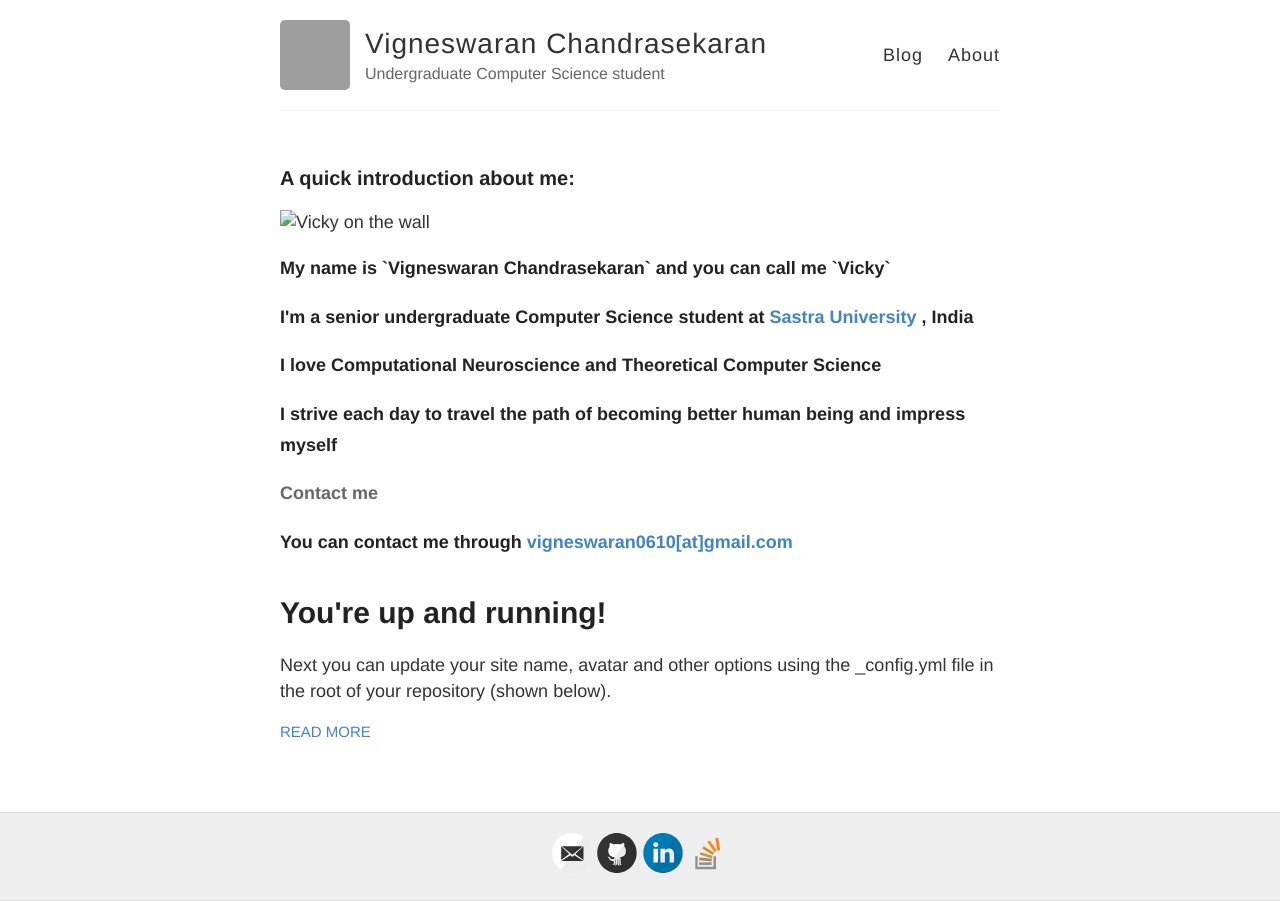
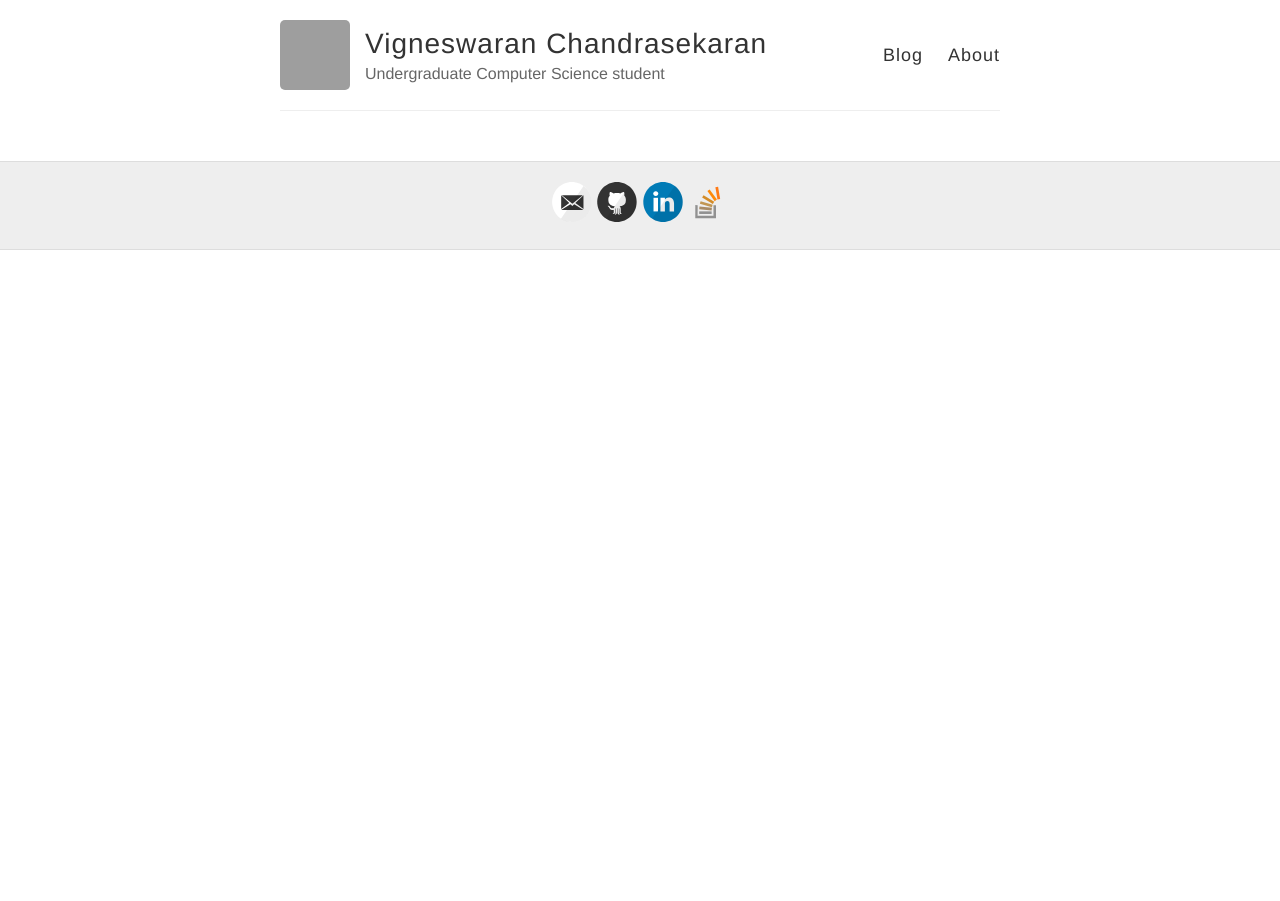
Before and after one commit to vigneswaran-chandrasekaran/Vigneswaran-chandrasekaran.github.io, a Jekyll site: the page built from index.html, in a window 1280 px wide. Built offline with Jekyll 4.4.1, drawn with Linux system fonts in a browser that asks for light colours; a file with an impossible date is left out; grey boxes are pictures that could not be loaded.

Commit message:
Check first blog post

```diff
--- a/_posts/2014-3-3-Hello-World.md
+++ /dev/null
@@ -1,10 +0,0 @@
----
-layout: post
-title: You're up and running!
----
-
-Next you can update your site name, avatar and other options using the _config.yml file in the root of your repository (shown below).
-
-![_config.yml]({{ site.baseurl }}/images/config.png)
-
-The easiest way to make your first post is to edit this one. Go into /_posts/ and update the Hello World markdown file. For more instructions head over to the [Jekyll Now repository](https://github.com/barryclark/jekyll-now) on GitHub.
--- a/index.html
+++ b/index.html
@@ -1,22 +1,6 @@
 ---
 layout: default
 ---
-
-<h3> <b> A quick introduction about me: </b>  </h3>
-
-<img src="vicky_about.jpg" alt="Vicky on the wall">
-
-<h5> My name is `Vigneswaran Chandrasekaran` and you can call me `Vicky` </h5>
-
-<h5> I'm a senior undergraduate Computer Science student at <a href="http://sastra.edu"> Sastra University </a>, India </h5>
-
-<h5> I love Computational Neuroscience and Theoretical Computer Science </h5>
-
-<h5> I strive each day to travel the path of becoming better human being and impress myself </h5>
-
-<h4> Contact me </h4>
-<h5> You can contact me through <a href="mailto:vigneswaran0610@gmail.com"> vigneswaran0610[at]gmail.com </a></h5>
-
 <div class="posts">
   {% for post in site.posts %}
     <article class="post">
```
Also changed, not shown: _posts/2020-25-01-Comp model of BG.md (added, +14 -0 lines).
